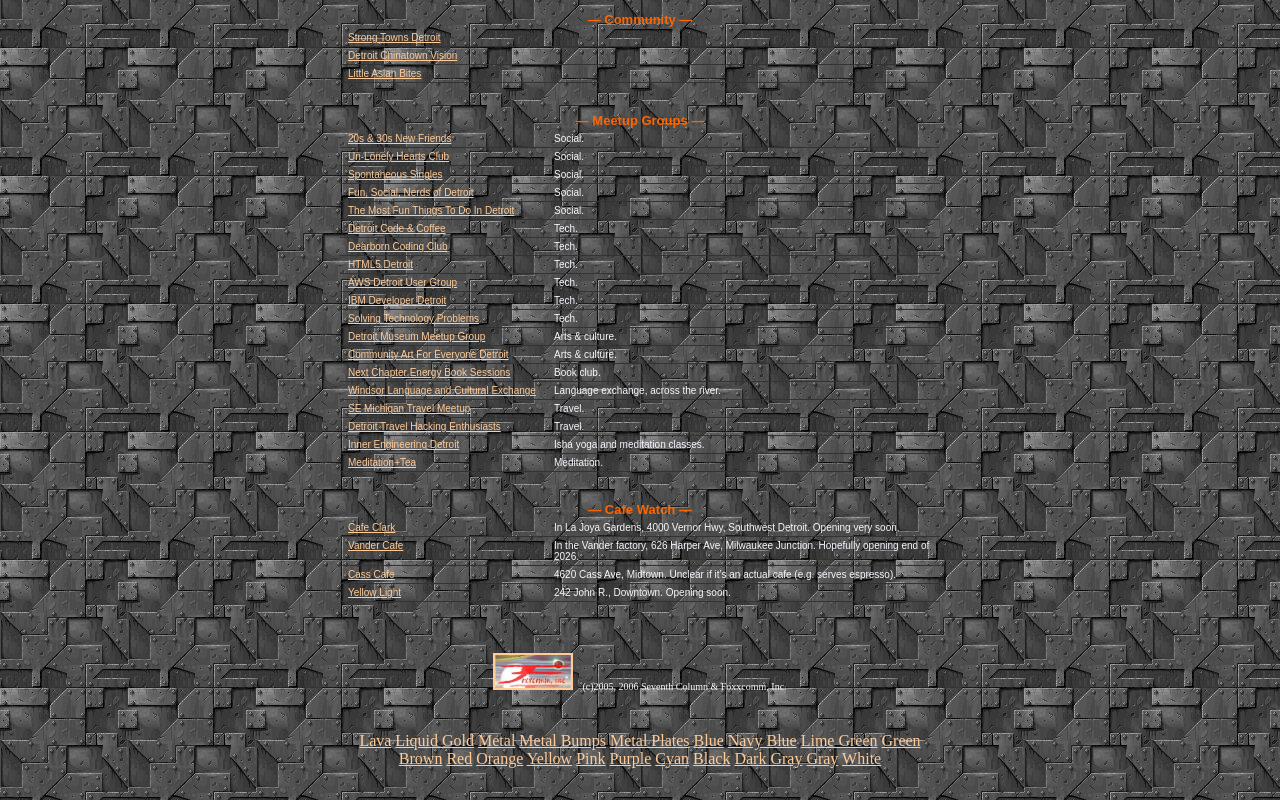
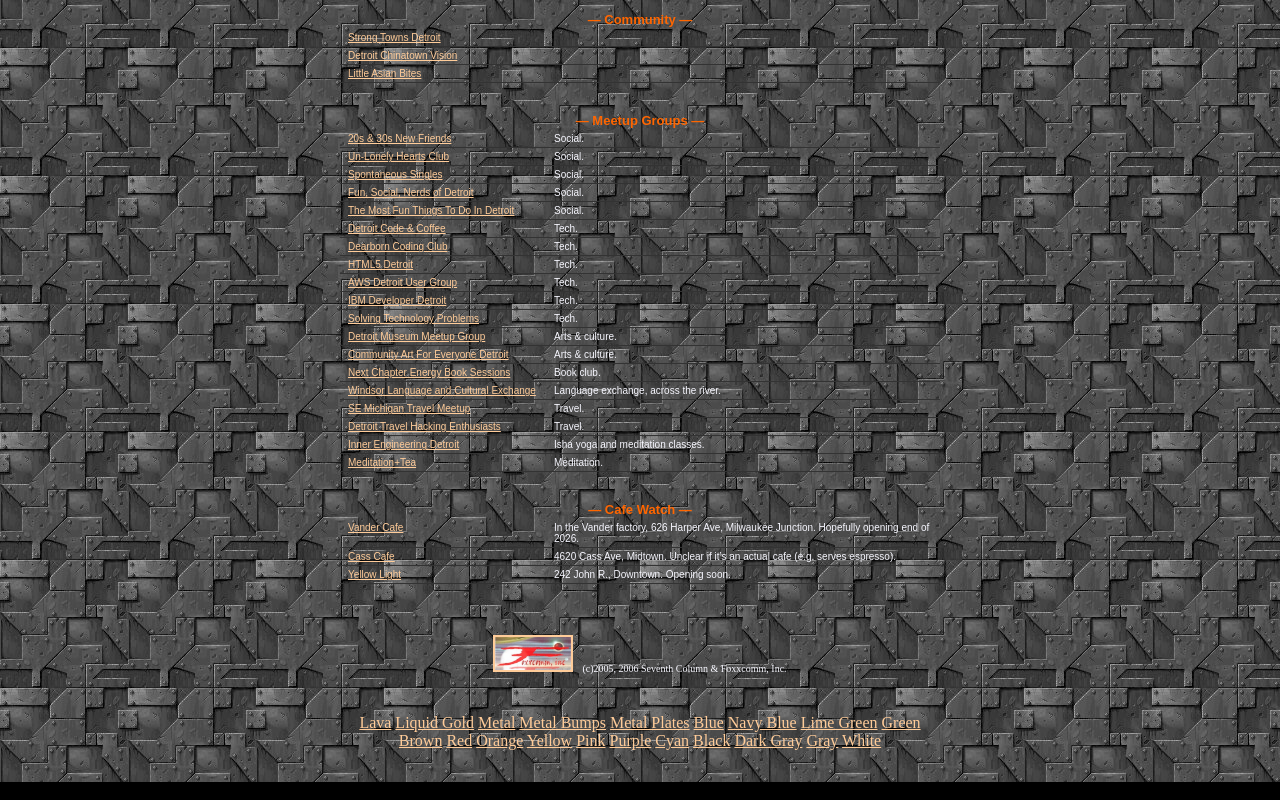
Before and after one commit to KthProg/Kyle-s-Victorian-House, a plain HTML site: page detroit-events.htm in a window 1280 px wide. Shown: the part 976-1776 px from the top of the page. Drawn offline with Linux system fonts and the light colour scheme.

Commit message:
main: cafe clark appears to be open, updated

```diff
--- a/detroit-events.htm
+++ b/detroit-events.htm
@@ -348,10 +348,6 @@
                     <table class="cafe-table">
                       <tbody>
                         <tr>
-                          <td class="name" width="190"><a href="https://www.instagram.com/cafeclarkdetroit/" target="_blank">Cafe Clark</a></td>
-                          <td>In La Joya Gardens, 4000 Vernor Hwy, Southwest Detroit. Opening very soon.</td>
-                        </tr>
-                        <tr>
                           <td class="name" width="190"><a href="https://vanderdetroit.com/" target="_blank">Vander Cafe</a></td>
                           <td>In the Vander factory, 626 Harper Ave, Milwaukee Junction. Hopefully opening end of 2026.</td>
                         </tr>
```
Also changed, not shown: cafes.htm (+0 -3 lines).
